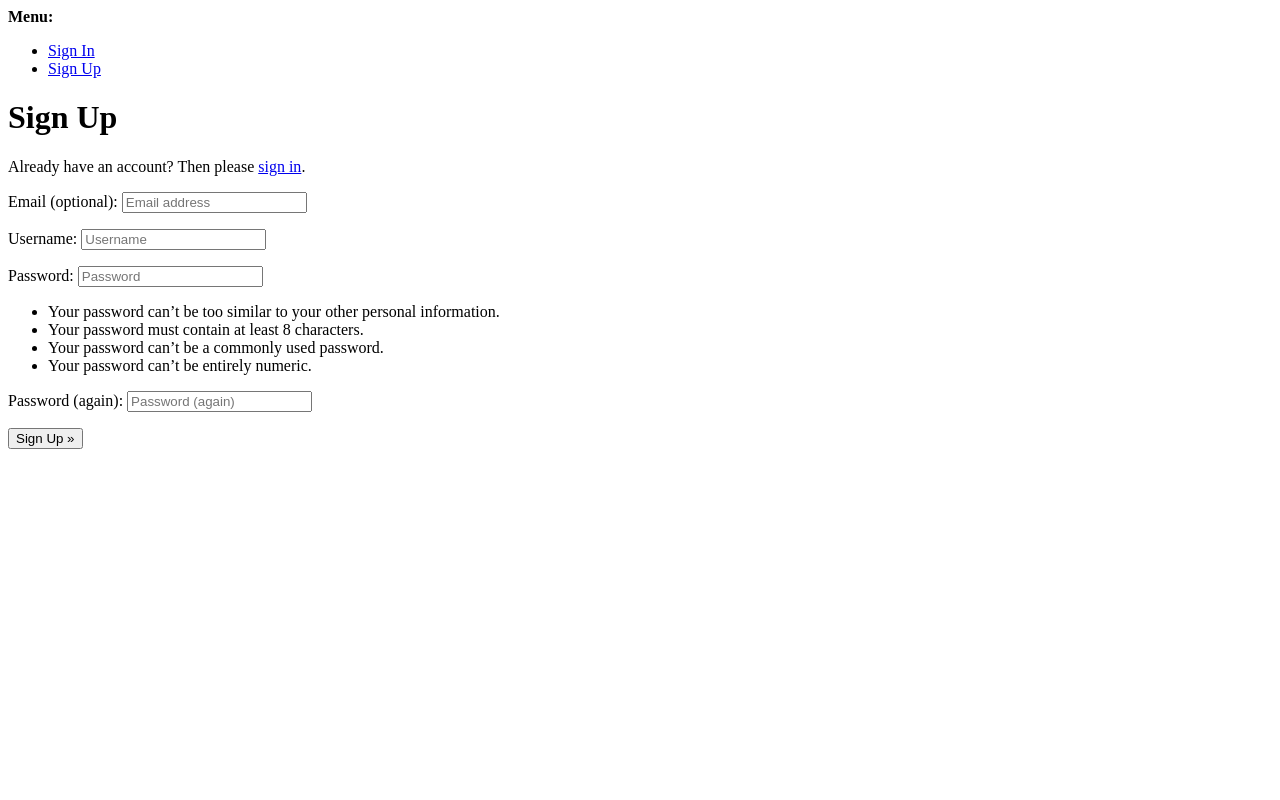
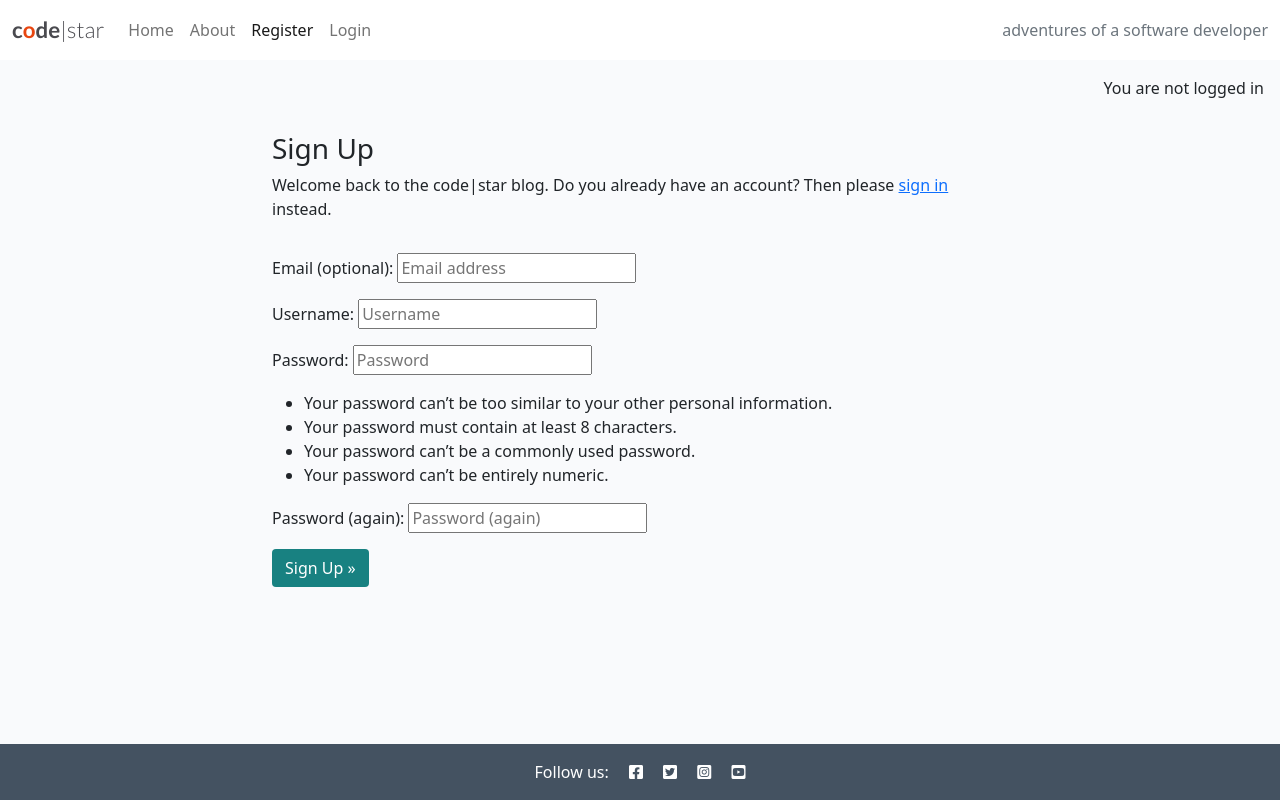
Before and after one commit to judewoolls/blog-walkthrough, a Django app: page /accounts/signup/ in a window 1280 px wide. Run offline with Django 5.2, Linux system fonts and the light colour scheme; tables that the repository leaves empty hold one stand-in row (values such as "Sample post").

Commit message:
update the register template

```diff
--- a/templates/account/signup.html
+++ b/templates/account/signup.html
@@ -1,21 +1,31 @@
-{% extends "account/base.html" %}
+{% extends "base.html" %}
 
 {% load i18n %}
 
 {% block head_title %}{% trans "Signup" %}{% endblock head_title %}
 
 {% block content %}
-<h1>{% trans "Sign Up" %}</h1>
+<div class="container">
+  <div class="row">
+    <div class="col-md-8 mt-3 offset-md-2">
+      <h3>{% trans "Sign Up" %}</h3>
 
-<p>{% blocktrans %}Already have an account? Then please <a href="{{ login_url }}">sign in</a>.{% endblocktrans %}</p>
-
+      <p>{% blocktrans %}Welcome back to the code|star blog. Do you already have an account? Then please <a
+          href="{{ login_url }}">sign in</a> instead.{% endblocktrans %}</p>
+    </div>
+  </div>
+  <div class="row">
+    <div class="col-md-8 mt-3 offset-md-2">
       <form class="signup" id="signup_form" method="post" action="{% url 'account_signup' %}">
         {% csrf_token %}
         {{ form.as_p }}
         {% if redirect_field_value %}
         <input type="hidden" name="{{ redirect_field_name }}" value="{{ redirect_field_value }}" />
         {% endif %}
-  <button type="submit">{% trans "Sign Up" %} &raquo;</button>
+        <button class="btn btn-signup right" type="submit">{% trans "Sign Up" %} &raquo;</button>
       </form>
+    </div>
+  </div>
+</div>
 
 {% endblock content %}
--- a/templates/base.html
+++ b/templates/base.html
@@ -76,6 +76,11 @@
     </nav>
 
     <main class="flex-shrink-0 main-bg">
+        {% if user.is_authenticated %}
+        <p class="text-end m-3">You are logged in as {{ user.username }}</p>
+        {% else %}
+        <p class="text-end m-3">You are not logged in</p>
+        {% endif %}
 
         {% block content %}
         <!-- Content Goes here -->
```
Lines whose indentation alone changed are shown as unchanged.
